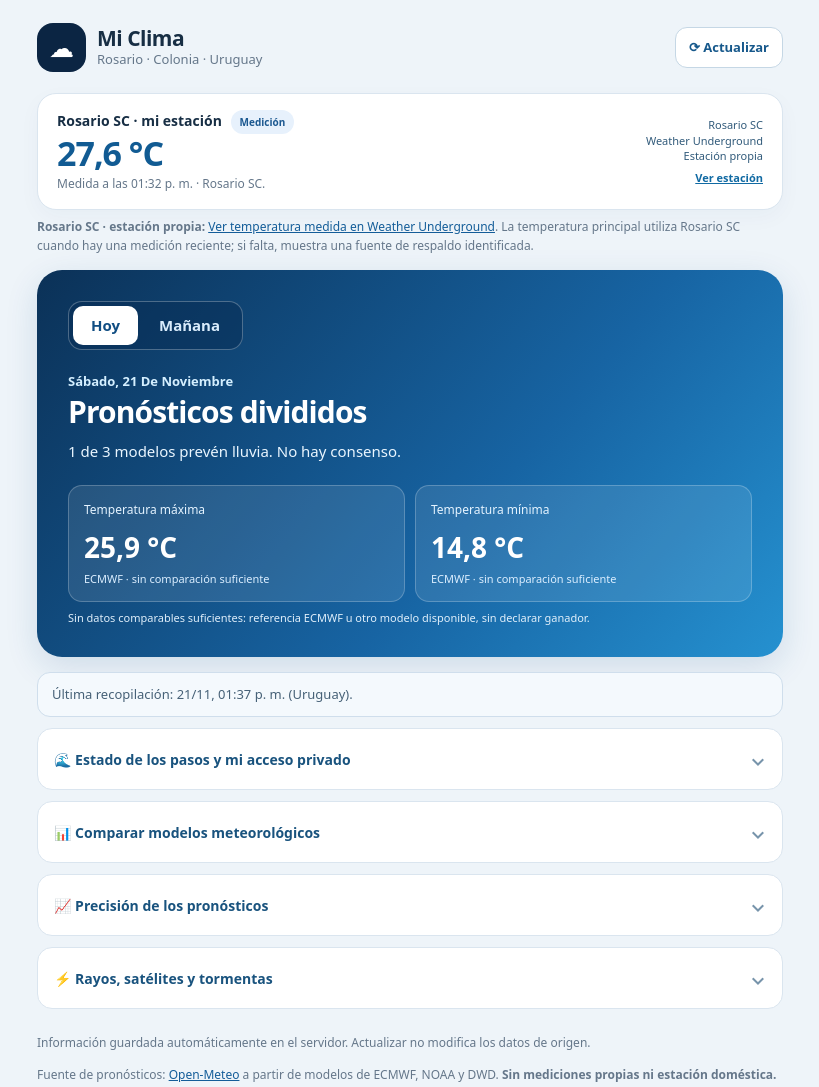
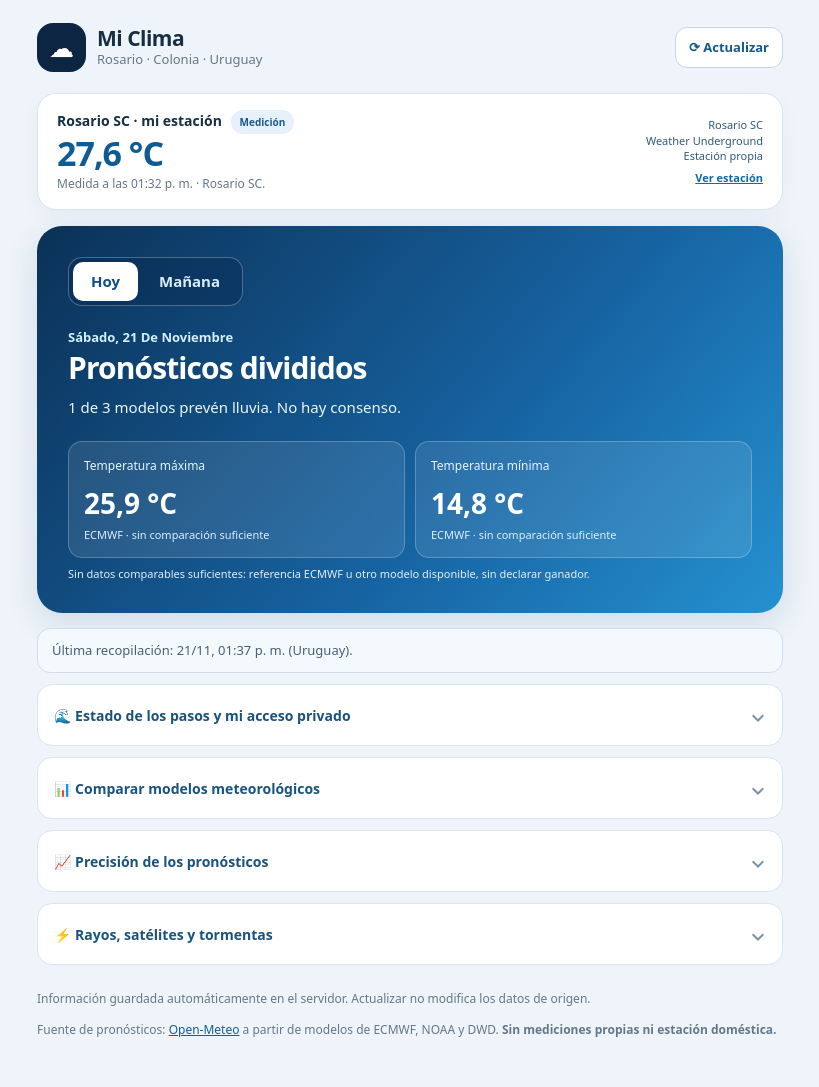
Before and after one commit to super18rosario/mi-clima-rosario, a plain HTML site: page index.html in a window 1280 px wide. Shown: the whole page, without its empty margins (230-1049 px from the left). Drawn offline with Linux system fonts and the light colour scheme; no server answers.

Commit message:
Simplificar portada: eliminar aviso duplicado bajo temperatura Rosario SC

```diff
--- a/index.html
+++ b/index.html
@@ -85,7 +85,7 @@ Estaciones cercanas a Rosario</div>
    <a id="now-link" href="https://www.inumet.gub.uy/tiempo/estaciones-meteorologicas-automaticas" target="_blank" rel="noopener noreferrer">Ver observaciones</a>
   </div>
 </section>
-<p class="tiny" style="margin:-8px 0 15px"><strong>Rosario SC · estación propia:</strong> <a href="https://www.wunderground.com/dashboard/pws/IROSAR145" target="_blank" rel="noopener noreferrer">Ver temperatura medida en Weather Underground</a>. La temperatura principal utiliza Rosario SC cuando hay una medición reciente; si falta, muestra una fuente de respaldo identificada.</p>
+
 <section class="hero" aria-label="Resumen meteorológico">
 <div class="tabs" role="tablist" aria-label="Elegir día"><button id="today" role="tab" aria-selected="true" type="button">Hoy</button><button id="tomorrow" role="tab" aria-selected="false" type="button">Mañana</button></div>
 <div class="day" id="day">Esperando datos</div><h2 class="answer" id="headline">Buscando pronósticos…</h2><p class="explain" id="agreement">Los datos se consultan desde un servidor, no desde tu teléfono.</p>
```
